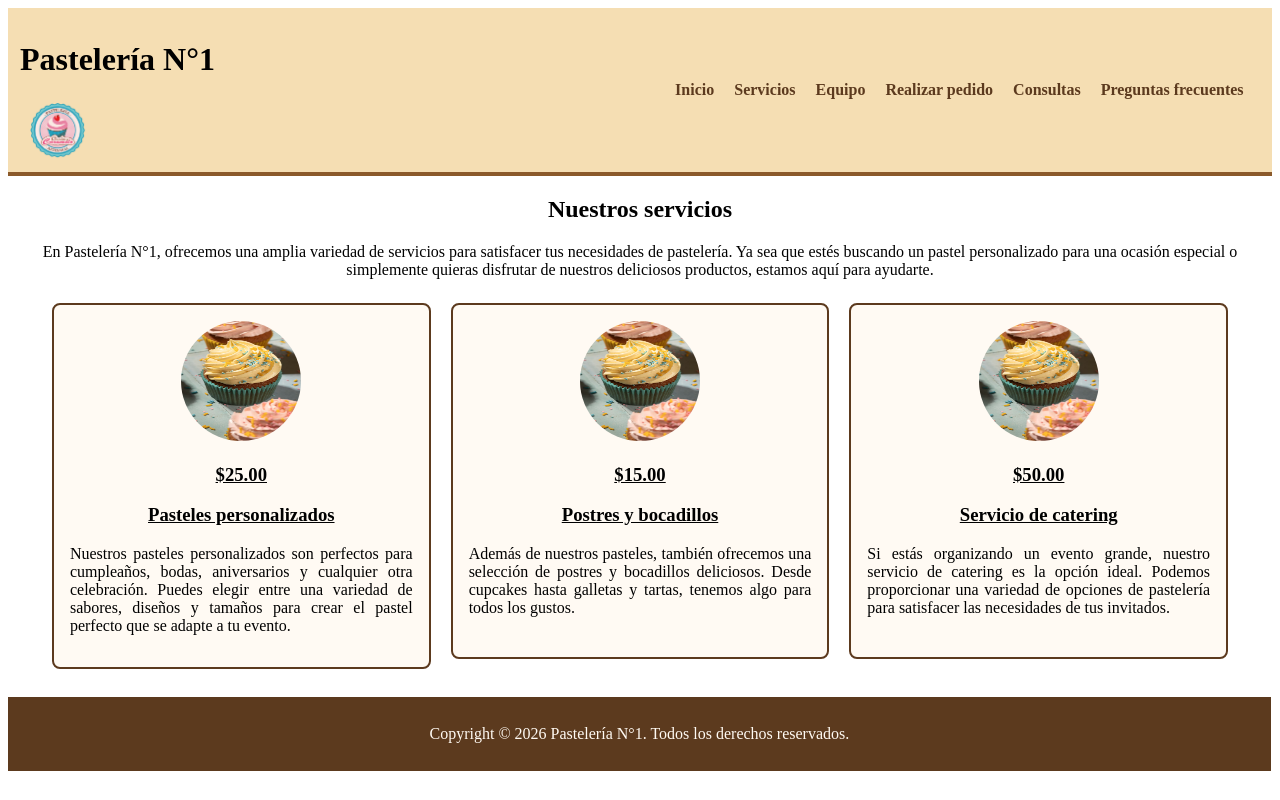
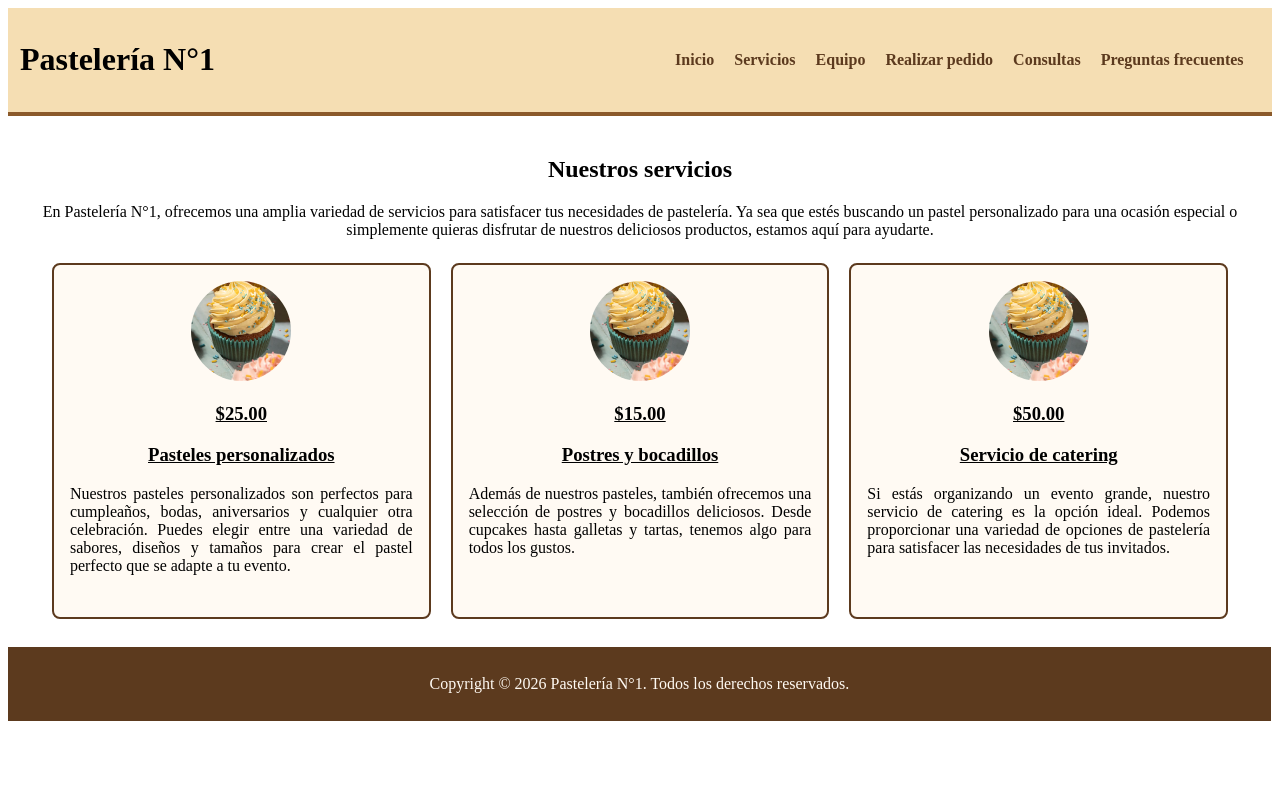
Before and after one commit to Victoria-2/tp1_ejemplo_250326, a plain HTML site: page pages/servicios.html in a window 1280 px wide. Drawn offline with Linux system fonts and the light colour scheme.

Commit message:
finalización cambios visuales 'servicios'

```diff
--- a/css/style.css
+++ b/css/style.css
@@ -56,7 +56,7 @@ nav a:hover {
 
 #menu-logo img {
   display: inline-block;
-  width: 60px;
+  width: 48px;
   vertical-align: middle;
   margin-left: 8px;
 }
@@ -86,6 +86,15 @@ footer p {
 #contenedor {
   text-align: center;
   width: 100%;
+  display: flex;
+  flex-direction: column;
+  align-items: center;
+}
+
+.card-container {
+  display: flex;
+  flex-direction: row;
+  flex-wrap: wrap;
 }
 
 .card {
@@ -100,10 +109,11 @@ footer p {
   background-color: var(--color-fondo);
 }
 
-.card-img img {
+.card-img > img {
   border-radius: 100%;
-  width: 120px;
-  height: 120px;
+  width: 100px;
+  height: 100px;
+  object-fit: cover;
 }
 
 .card-descripcion h3,
@@ -115,3 +125,24 @@ footer p {
 .card-descripcion p {
   text-align: justify;
 }
+
+.card:hover {
+  transform: scale(1.05);
+  box-shadow: 0 10px 25px rgba(91, 55, 4, 0.627); /* Agrega una sombra para resaltar la tarjeta */
+  animation: flotar 2s ease-in-out infinite;
+  cursor: pointer;
+}
+
+@keyframes flotar {
+  0% {
+    transform: translateY(-8px) scale(1.05);
+  }
+
+  50% {
+    transform: translateY(-12px) scale(1.05);
+  }
+
+  100% {
+    transform: translateY(-8px) scale(1.05);
+  }
+}
--- a/pages/servicios.html
+++ b/pages/servicios.html
@@ -20,10 +20,6 @@
     <header>
       <div id="menu-logo">
         <h1>Pastelería N°1</h1>
-        <img
-          src="../assets/favicon/pasteleria_logo.png"
-          alt="Logo de Pastelería N°1"
-        />
       </div>
 
       <div id="menu-links">
```
